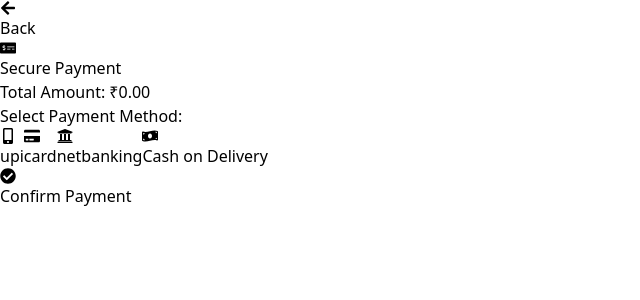
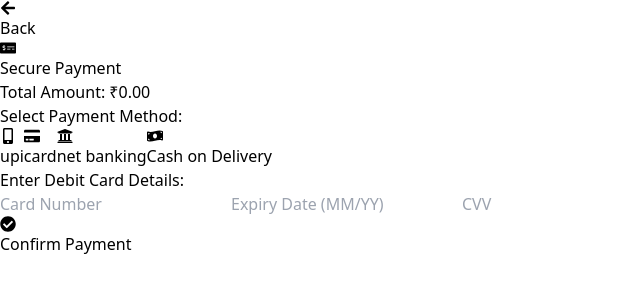
Before and after one commit to Kalaitechtubee/bakerygit, a React (Vite) app: page /payment in a window 1280 px wide. Both pictures are taken after a click on the button "card". Shown: the top 300 px of the page, without its empty margins (0-640 px from the left). Built offline with nearby package versions, Linux system fonts and the light colour scheme.

Commit message:
Updated features

```diff
--- a/src/pages/Payment.jsx
+++ b/src/pages/Payment.jsx
@@ -1,3 +1,166 @@
+// import React, { useState, useEffect } from "react";
+// import { useNavigate } from "react-router-dom";
+// import {
+//     FaMoneyCheckAlt, FaCheckCircle, FaArrowLeft,
+//     FaMobileAlt, FaCreditCard, FaUniversity, FaMoneyBillWave
+// } from "react-icons/fa";
+// import QRCode from "../assets/images/qr-code.png";
+
+// const Payment = () => {
+//     const navigate = useNavigate();
+//     const [cartItems, setCartItems] = useState([]);
+//     const [totalAmount, setTotalAmount] = useState(0);
+//     const [paymentMethod, setPaymentMethod] = useState("");
+//     const [debitCardDetails, setDebitCardDetails] = useState({ cardNumber: "", expiryDate: "", cvv: "" });
+//     const [netBankingAccount, setNetBankingAccount] = useState("");
+//     const [userDetails, setUserDetails] = useState({ name: "", address: "", phone: "" });
+//     const bankOptions = ["HDFC Bank", "ICICI Bank", "State Bank of India", "Axis Bank", "Kotak Mahindra Bank"];
+
+//     useEffect(() => {
+//         const storedCart = JSON.parse(localStorage.getItem("cart")) || [];
+//         setCartItems(storedCart);
+//     }, []);
+
+//     useEffect(() => {
+//         const subtotal = cartItems.reduce((total, item) => total + (item.totalPrice || item.price) * item.quantity, 0);
+//         setTotalAmount(subtotal * 0.9);
+//     }, [cartItems]);
+
+//     const handleConfirmPayment = () => {
+//         if (!paymentMethod) {
+//             alert("Please select a payment method.");
+//             return;
+//         }
+
+//         if (paymentMethod === "cod" && (!userDetails.address || !userDetails.name || !userDetails.phone)) {
+//             alert("Please provide your address and contact details for Cash on Delivery.");
+//             return;
+//         }
+
+//         if (paymentMethod === "card" && (!debitCardDetails.cardNumber || !debitCardDetails.expiryDate || !debitCardDetails.cvv)) {
+//             alert("Please provide complete debit card details.");
+//             return;
+//         }
+
+//         const storedOrders = JSON.parse(localStorage.getItem("orders")) || [];
+
+//         const newOrder = {
+//             id: Date.now(),
+//             items: cartItems,
+//             totalAmount: totalAmount,
+//             status: "Paid",
+//             paymentMethod: paymentMethod === "cod" ? "Cash on Delivery" : paymentMethod,
+//             userDetails: userDetails,
+//         };
+
+//         const updatedOrders = [...storedOrders, newOrder];
+
+//         localStorage.setItem("orders", JSON.stringify(updatedOrders));
+//         localStorage.removeItem("cart");
+
+//         alert("Order Confirmed! Thank you for your purchase.");
+//         navigate("/");
+//     };
+
+//     return (
+//         <div className="min-h-screen bg-gradient-to-r from-yellow-400 to-orange-500 flex flex-col items-center p-6">
+//             <div className="bg-white/80 backdrop-blur-lg p-6 rounded-lg shadow-xl max-w-3xl w-full">
+//                 <button onClick={() => navigate(-1)} className="flex items-center text-blue-500 font-semibold mb-4">
+//                     <FaArrowLeft className="mr-2" /> Back
+//                 </button>
+//                 <h1 className="text-3xl font-bold text-yellow-600 flex items-center justify-center mb-6">
+//                     <FaMoneyCheckAlt className="mr-2" /> Secure Payment
+//                 </h1>
+//                 <div className="p-4 bg-white shadow-md rounded-lg text-lg font-semibold text-gray-700">
+//                     Total Amount: ₹{totalAmount.toFixed(2)}
+//                 </div>
+
+//                 <h2 className="text-xl font-semibold mt-4">Select Payment Method:</h2>
+//                 <div className="grid grid-cols-2 gap-4 my-4">
+//                     {["upi", "card", "netbanking", "cod"].map((method) => (
+//                         <button key={method} onClick={() => setPaymentMethod(method)}
+//                             className={`p-4 rounded-lg shadow-md flex items-center justify-center space-x-2 text-lg font-semibold w-full transition ${paymentMethod === method ? "bg-yellow-500 text-white" : "bg-white text-gray-800"}`}>
+//                             {method === "upi" && <FaMobileAlt />}
+//                             {method === "card" && <FaCreditCard />}
+//                             {method === "netbanking" && <FaUniversity />}
+//                             {method === "cod" && <FaMoneyBillWave />}
+//                             <span className="capitalize">{method.replace("cod", "Cash on Delivery")}</span>
+//                         </button>
+//                     ))}
+//                 </div>
+
+//                 {paymentMethod === "upi" && (
+//                     <div className="flex flex-col items-center">
+//                         <p className="text-gray-600 mb-4">Scan the QR code to complete your UPI payment:</p>
+//                         <img src={QRCode} alt="QR Code" className="w-40 h-40 object-contain" />
+//                     </div>
+//                 )}
+
+//                 {paymentMethod === "card" && (
+//                     <div className="my-4">
+//                         <h3 className="text-lg font-semibold mb-2">Debit Card Details</h3>
+//                         <input
+//                             type="text"
+//                             placeholder="Card Number"
+//                             value={debitCardDetails.cardNumber}
+//                             onChange={(e) => setDebitCardDetails({ ...debitCardDetails, cardNumber: e.target.value })}
+//                             className="w-full p-3 mb-2 border border-gray-300 rounded-lg"
+//                         />
+//                         <input
+//                             type="text"
+//                             placeholder="Expiry Date (MM/YY)"
+//                             value={debitCardDetails.expiryDate}
+//                             onChange={(e) => setDebitCardDetails({ ...debitCardDetails, expiryDate: e.target.value })}
+//                             className="w-full p-3 mb-2 border border-gray-300 rounded-lg"
+//                         />
+//                         <input
+//                             type="text"
+//                             placeholder="CVV"
+//                             value={debitCardDetails.cvv}
+//                             onChange={(e) => setDebitCardDetails({ ...debitCardDetails, cvv: e.target.value })}
+//                             className="w-full p-3 mb-4 border border-gray-300 rounded-lg"
+//                         />
+//                     </div>
+//                 )}
+
+//                 {paymentMethod === "cod" && (
+//                     <div className="my-4">
+//                         <h3 className="text-lg font-semibold mb-2">Enter Your Address</h3>
+//                         <input
+//                             type="text"
+//                             placeholder="Full Name"
+//                             value={userDetails.name}
+//                             onChange={(e) => setUserDetails({ ...userDetails, name: e.target.value })}
+//                             className="w-full p-3 mb-2 border border-gray-300 rounded-lg"
+//                         />
+//                         <input
+//                             type="text"
+//                             placeholder="Address"
+//                             value={userDetails.address}
+//                             onChange={(e) => setUserDetails({ ...userDetails, address: e.target.value })}
+//                             className="w-full p-3 mb-2 border border-gray-300 rounded-lg"
+//                         />
+//                         <input
+//                             type="text"
+//                             placeholder="Phone Number"
+//                             value={userDetails.phone}
+//                             onChange={(e) => setUserDetails({ ...userDetails, phone: e.target.value })}
+//                             className="w-full p-3 mb-4 border border-gray-300 rounded-lg"
+//                         />
+//                     </div>
+//                 )}
+
+//                 <button onClick={handleConfirmPayment}
+//                     className="mt-6 bg-green-500 text-white p-3 rounded-lg w-full text-lg font-semibold shadow-lg flex items-center justify-center hover:bg-green-600 transition">
+//                     <FaCheckCircle className="mr-2" /> Confirm Payment
+//                 </button>
+//             </div>
+//         </div>
+//     );
+// };
+
+// export default Payment;
+
 import React, { useState, useEffect } from "react";
 import { useNavigate } from "react-router-dom";
 import {
@@ -12,7 +175,7 @@ const Payment = () => {
     const [totalAmount, setTotalAmount] = useState(0);
     const [paymentMethod, setPaymentMethod] = useState("");
     const [debitCardDetails, setDebitCardDetails] = useState({ cardNumber: "", expiryDate: "", cvv: "" });
-    const [netBankingAccount, setNetBankingAccount] = useState("");
+    const [netBankingDetails, setNetBankingDetails] = useState({ bankName: "", accountNumber: "" });
     const [userDetails, setUserDetails] = useState({ name: "", address: "", phone: "" });
     const bankOptions = ["HDFC Bank", "ICICI Bank", "State Bank of India", "Axis Bank", "Kotak Mahindra Bank"];
 
@@ -29,6 +192,16 @@ const Payment = () => {
     const handleConfirmPayment = () => {
         if (!paymentMethod) {
             alert("Please select a payment method.");
+            return;
+        }
+
+        if (paymentMethod === "card" && (!debitCardDetails.cardNumber || !debitCardDetails.expiryDate || !debitCardDetails.cvv)) {
+            alert("Please fill in all debit card details.");
+            return;
+        }
+
+        if (paymentMethod === "cod" && (!userDetails.name || !userDetails.address || !userDetails.phone)) {
+            alert("Please fill in all user details for cash on delivery.");
             return;
         }
 
@@ -67,12 +240,12 @@ const Payment = () => {
 
                 <h2 className="text-xl font-semibold mt-4">Select Payment Method:</h2>
                 <div className="grid grid-cols-2 gap-4 my-4">
-                    {["upi", "card", "netbanking", "cod"].map((method) => (
+                    {["upi", "card", "net banking", "cod"].map((method) => (
                         <button key={method} onClick={() => setPaymentMethod(method)}
                             className={`p-4 rounded-lg shadow-md flex items-center justify-center space-x-2 text-lg font-semibold w-full transition ${paymentMethod === method ? "bg-yellow-500 text-white" : "bg-white text-gray-800"}`}>
                             {method === "upi" && <FaMobileAlt />}
                             {method === "card" && <FaCreditCard />}
-                            {method === "netbanking" && <FaUniversity />}
+                            {method === "net banking" && <FaUniversity />}
                             {method === "cod" && <FaMoneyBillWave />}
                             <span className="capitalize">{method.replace("cod", "Cash on Delivery")}</span>
                         </button>
@@ -86,6 +259,86 @@ const Payment = () => {
                     </div>
                 )}
 
+                {paymentMethod === "card" && (
+                    <div className="mt-4">
+                        <h3 className="text-lg font-semibold mb-4">Enter Debit Card Details:</h3>
+                        <div className="space-y-4">
+                            <input
+                                type="text"
+                                placeholder="Card Number"
+                                value={debitCardDetails.cardNumber}
+                                onChange={(e) => setDebitCardDetails({ ...debitCardDetails, cardNumber: e.target.value })}
+                                className="w-full p-2 border border-gray-300 rounded-lg"
+                            />
+                            <input
+                                type="text"
+                                placeholder="Expiry Date (MM/YY)"
+                                value={debitCardDetails.expiryDate}
+                                onChange={(e) => setDebitCardDetails({ ...debitCardDetails, expiryDate: e.target.value })}
+                                className="w-full p-2 border border-gray-300 rounded-lg"
+                            />
+                            <input
+                                type="text"
+                                placeholder="CVV"
+                                value={debitCardDetails.cvv}
+                                onChange={(e) => setDebitCardDetails({ ...debitCardDetails, cvv: e.target.value })}
+                                className="w-full p-2 border border-gray-300 rounded-lg"
+                            />
+                        </div>
+                    </div>
+                )}
+
+                {paymentMethod === "cod" && (
+                    <div className="mt-4">
+                        <h3 className="text-lg font-semibold mb-4">Enter Your Details for Cash on Delivery:</h3>
+                        <div className="space-y-4">
+                            <input
+                                type="text"
+                                placeholder="Name"
+                                value={userDetails.name}
+                                onChange={(e) => setUserDetails({ ...userDetails, name: e.target.value })}
+                                className="w-full p-2 border border-gray-300 rounded-lg"
+                            />
+                            <input
+                                type="text"
+                                placeholder="Address"
+                                value={userDetails.address}
+                                onChange={(e) => setUserDetails({ ...userDetails, address: e.target.value })}
+                                className="w-full p-2 border border-gray-300 rounded-lg"
+                            />
+                            <input
+                                type="text"
+                                placeholder="Phone Number"
+                                value={userDetails.phone}
+                                onChange={(e) => setUserDetails({ ...userDetails, phone: e.target.value })}
+                                className="w-full p-2 border border-gray-300 rounded-lg"
+                            />
+                        </div>
+                    </div>
+                )}
+                {paymentMethod === "net banking" && (
+                    <div className="mt-4">
+                        <h3 className="text-lg font-semibold mb-4">Enter Your Details for Cash on Delivery:</h3>
+                        <div className="space-y-4">
+
+                            <input
+                                type="text"
+                                placeholder="Bank Name"
+                                value={userDetails.address}
+                                onChange={(e) => setUserDetails({ ...userDetails, address: e.target.value })}
+                                className="w-full p-2 border border-gray-300 rounded-lg"
+                            />
+                            <input
+                                type="text"
+                                placeholder="Account Number"
+                                value={userDetails.phone}
+                                onChange={(e) => setUserDetails({ ...userDetails, phone: e.target.value })}
+                                className="w-full p-2 border border-gray-300 rounded-lg"
+                            />
+                        </div>
+                    </div>
+                )}
+
                 <button onClick={handleConfirmPayment}
                     className="mt-6 bg-green-500 text-white p-3 rounded-lg w-full text-lg font-semibold shadow-lg flex items-center justify-center hover:bg-green-600 transition">
                     <FaCheckCircle className="mr-2" /> Confirm Payment
@@ -96,134 +349,3 @@ const Payment = () => {
 };
 
 export default Payment;
-
-// import React, { useState, useEffect } from "react";
-// import { useNavigate } from "react-router-dom";
-// import { FaMoneyCheckAlt, FaCheckCircle, FaTag, FaCreditCard, FaMobileAlt, FaUniversity, FaMoneyBillWave, FaArrowLeft } from "react-icons/fa";
-// import QRCode from "../assets/images/qr-code.png";
-
-// const Payment = () => {
-//     const navigate = useNavigate();
-//     const [cartItems, setCartItems] = useState([]);
-//     const [totalAmount, setTotalAmount] = useState(0);
-//     const [paymentMethod, setPaymentMethod] = useState("");
-//     const [bankName, setBankName] = useState("");
-//     const [accountNumber, setAccountNumber] = useState("");
-//     const [cardDetails, setCardDetails] = useState({ number: "", expiry: "", cvv: "", holder: "" });
-
-//     const bankOptions = ["HDFC Bank", "ICICI Bank", "State Bank of India", "Axis Bank", "Kotak Mahindra Bank", "Punjab National Bank", "Bank of Baroda", "Union Bank of India", "Canara Bank", "IndusInd Bank"];
-
-//     const [userDetails, setUserDetails] = useState({
-//         name: "",
-//         mobile: "",
-//         address: "",
-//         state: "",
-//         district: "",
-//         pincode: "",
-//     });
-
-//     useEffect(() => {
-//         const storedCart = JSON.parse(localStorage.getItem("cart")) || [];
-//         setCartItems(storedCart);
-//     }, []);
-
-//     useEffect(() => {
-//         const subtotal = cartItems.reduce((total, item) => {
-//             const itemTotal = item.price * item.quantity;
-//             const toppingsTotal = item.toppings ? item.toppings.reduce((sum, topping) => sum + topping.price, 0) : 0;
-//             return total + itemTotal + toppingsTotal;
-//         }, 0);
-//         const discount = subtotal * 0.10;
-//         setTotalAmount(subtotal - discount);
-//     }, [cartItems]);
-
-//     const handleConfirmPayment = () => {
-//         alert("Order Confirmed! Thank you for your purchase.");
-//         navigate("/");
-//     };
-
-//     return (
-//         <div className="p-6 bg-gray-200 min-h-screen flex items-center justify-center">
-//             <div className="bg-white p-8 rounded-lg shadow-xl w-full max-w-4xl flex flex-col space-y-6">
-//                 <button onClick={() => navigate(-1)} className="flex items-center text-blue-500 font-semibold"><FaArrowLeft className="mr-2" /> Back</button>
-//                 <h1 className="text-3xl font-bold mb-6 text-yellow-600 flex items-center justify-center">
-//                     <FaMoneyCheckAlt className="mr-2" /> Secure Payment
-//                 </h1>
-//                 <div className="p-4 bg-gray-100 rounded-lg shadow-md">
-//                     <h2 className="text-xl font-semibold">Total Amount: ₹{totalAmount.toFixed(2)}</h2>
-//                 </div>
-
-//                 <h2 className="text-xl font-semibold text-gray-800 mb-2">Select Payment Method:</h2>
-//                 <div className="grid grid-cols-2 gap-4 mb-6">
-//                     <button className={`p-4 rounded-lg shadow-md flex items-center justify-center space-x-2 w-full ${paymentMethod === "upi" ? "bg-blue-500 text-white" : "bg-gray-100 text-gray-800"}`} onClick={() => setPaymentMethod("upi")}>
-//                         <FaMobileAlt /> <span>UPI</span>
-//                     </button>
-//                     <button className={`p-4 rounded-lg shadow-md flex items-center justify-center space-x-2 w-full ${paymentMethod === "card" ? "bg-blue-500 text-white" : "bg-gray-100 text-gray-800"}`} onClick={() => setPaymentMethod("card")}>
-//                         <FaCreditCard /> <span>Credit/Debit Card</span>
-//                     </button>
-//                     <button className={`p-4 rounded-lg shadow-md flex items-center justify-center space-x-2 w-full ${paymentMethod === "netbanking" ? "bg-blue-500 text-white" : "bg-gray-100 text-gray-800"}`} onClick={() => setPaymentMethod("netbanking")}>
-//                         <FaUniversity /> <span>Net Banking</span>
-//                     </button>
-//                     <button className={`p-4 rounded-lg shadow-md flex items-center justify-center space-x-2 w-full ${paymentMethod === "cod" ? "bg-blue-500 text-white" : "bg-gray-100 text-gray-800"}`} onClick={() => setPaymentMethod("cod")}>
-//                         <FaMoneyBillWave /> <span>Cash on Delivery</span>
-//                     </button>
-//                 </div>
-
-//                 {paymentMethod === "upi" && (
-//                     <div className="flex flex-col items-center">
-//                         <p className="text-gray-600 mb-4">Scan the QR code below to complete your UPI payment:</p>
-//                         <img src={QRCode} alt="Payment QR Code" className="w-64 h-64 object-contain" />
-//                     </div>
-//                 )}
-
-//                 {paymentMethod === "cod" && (
-//                     <div className="p-4 bg-gray-100 rounded-lg shadow-md">
-//                         <input type="text" placeholder="Full Name" className="w-full p-2 mb-2" onChange={(e) => setUserDetails({ ...userDetails, name: e.target.value })} />
-//                         <input type="text" placeholder="Mobile Number" className="w-full p-2 mb-2" onChange={(e) => setUserDetails({ ...userDetails, mobile: e.target.value })} />
-//                         <input type="text" placeholder="Address" className="w-full p-2 mb-2" onChange={(e) => setUserDetails({ ...userDetails, address: e.target.value })} />
-//                         <input type="text" placeholder="State" className="w-full p-2 mb-2" onChange={(e) => setUserDetails({ ...userDetails, state: e.target.value })} />
-//                         <input type="text" placeholder="District" className="w-full p-2 mb-2" onChange={(e) => setUserDetails({ ...userDetails, district: e.target.value })} />
-//                         <input type="text" placeholder="Pincode" className="w-full p-2" onChange={(e) => setUserDetails({ ...userDetails, pincode: e.target.value })} />
-//                     </div>
-//                 )}
-
-//                 {paymentMethod === "card" && (
-//                     <div className="p-4 bg-gray-100 rounded-lg shadow-md">
-//                         <input type="text" placeholder="Card Holder Name" className="w-full p-2 mb-2" onChange={(e) => setCardDetails({ ...cardDetails, holder: e.target.value })} />
-//                         <input type="text" placeholder="Card Number" className="w-full p-2 mb-2" onChange={(e) => setCardDetails({ ...cardDetails, number: e.target.value })} />
-//                         <input type="text" placeholder="Expiry Date (MM/YY)" className="w-full p-2 mb-2" onChange={(e) => setCardDetails({ ...cardDetails, expiry: e.target.value })} />
-//                         <input type="text" placeholder="CVV" className="w-full p-2" onChange={(e) => setCardDetails({ ...cardDetails, cvv: e.target.value })} />
-//                     </div>
-//                 )}
-
-//                 {paymentMethod === "netbanking" && (
-//                     <div className="p-4 bg-gray-100 rounded-lg shadow-md">
-//                         <select
-//                             className="w-full p-2 mb-2"
-//                             value={bankName}
-//                             onChange={(e) => setBankName(e.target.value)}
-//                         >
-//                             <option value="">Select Bank</option>
-//                             {bankOptions.map((bank, index) => (
-//                                 <option key={index} value={bank}>{bank}</option>
-//                             ))}
-//                         </select>
-//                         <input
-//                             type="text"
-//                             placeholder="Account Number"
-//                             className="w-full p-2"
-//                             value={accountNumber}
-//                             onChange={(e) => setAccountNumber(e.target.value)}
-//                         />
-//                     </div>
-//                 )}
-
-//                 <button onClick={handleConfirmPayment} className="bg-green-500 text-white p-4 rounded-lg w-full text-lg font-semibold shadow-lg flex items-center justify-center space-x-2 hover:bg-green-600 transition">
-//                     <FaCheckCircle /> <span>Confirm Payment</span>
-//                 </button>
-//             </div>
-//         </div>
-//     );
-// };
-
-// export default Payment;
```
Also changed, not shown: 5 other files (tests, documents, lock files or other folders).
